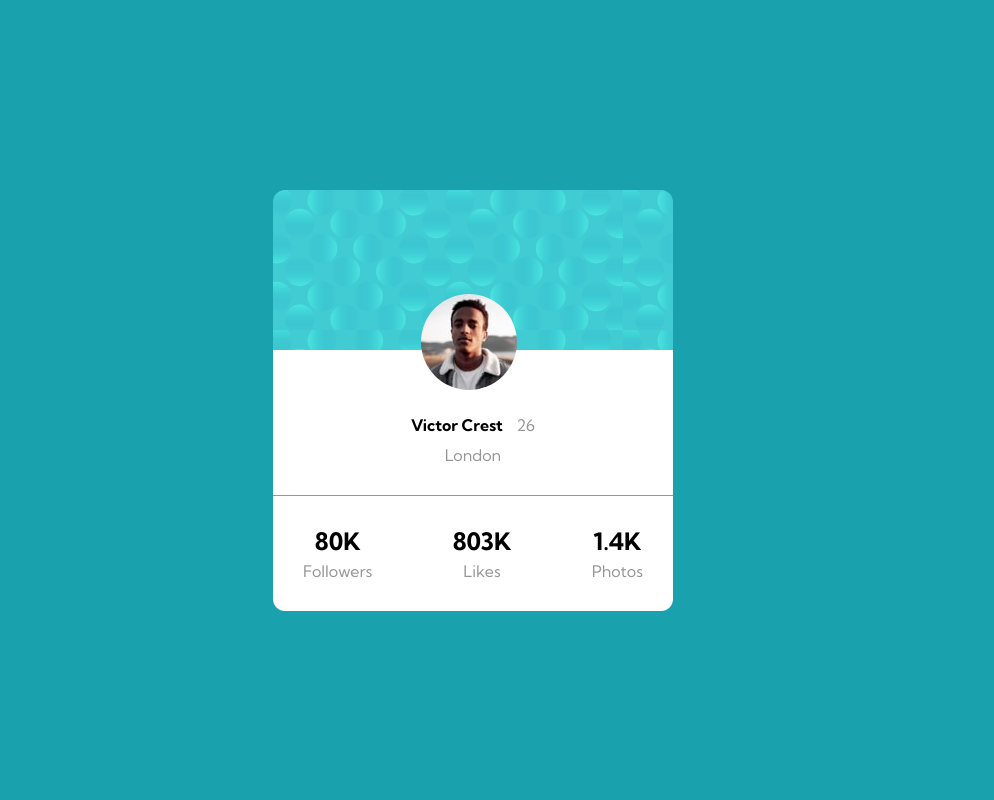
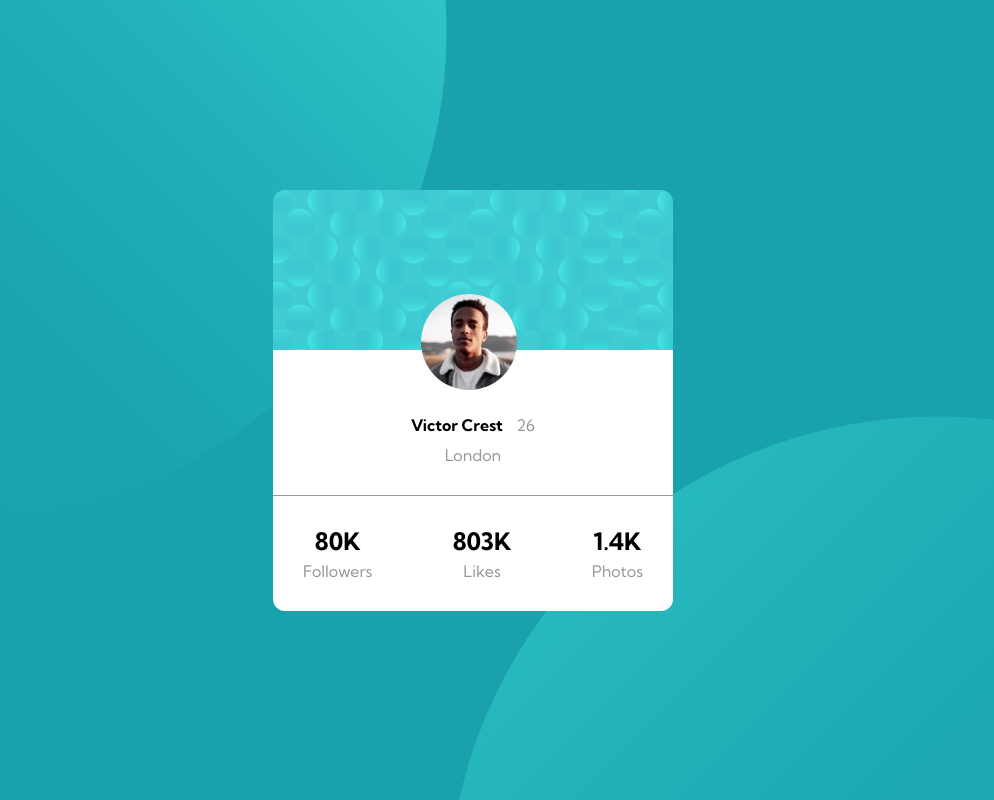
Before and after one commit to 21bowler/Profile-card-component, a plain HTML site: page index.html in a window 1280 px wide. Shown: the whole page, without its empty margins (167-1161 px from the left). Drawn offline with Linux system fonts and the light colour scheme.

Commit message:
fixed :green_heart: background svgs

```diff
--- a/styles.css
+++ b/styles.css
@@ -16,7 +16,9 @@
 }
 
 body {
-    /* background: url(./images/bg-pattern-top.svg); */
+    background: url(./images/bg-pattern-top.svg), url(./images/bg-pattern-bottom.svg);
+    background-position: right 52vw bottom 35vh, left 48vw top 52vh;
+    background-repeat: no-repeat, no-repeat;
     background-color:var(--Dark-cyan);
     display: flex;
     justify-content: center;
```
